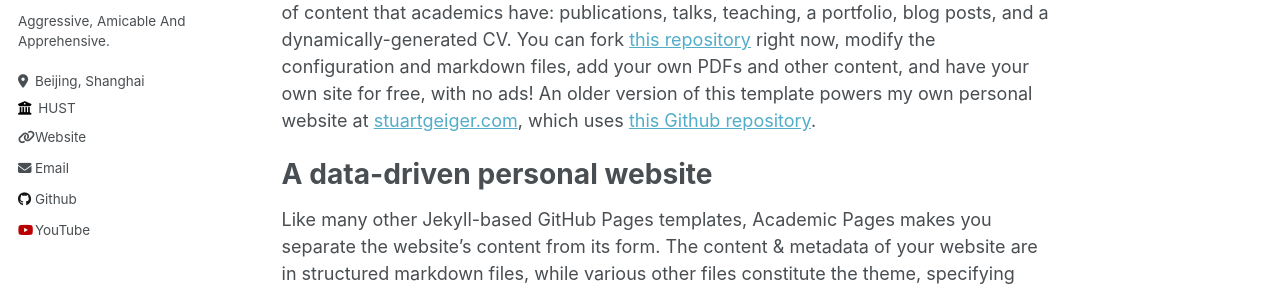
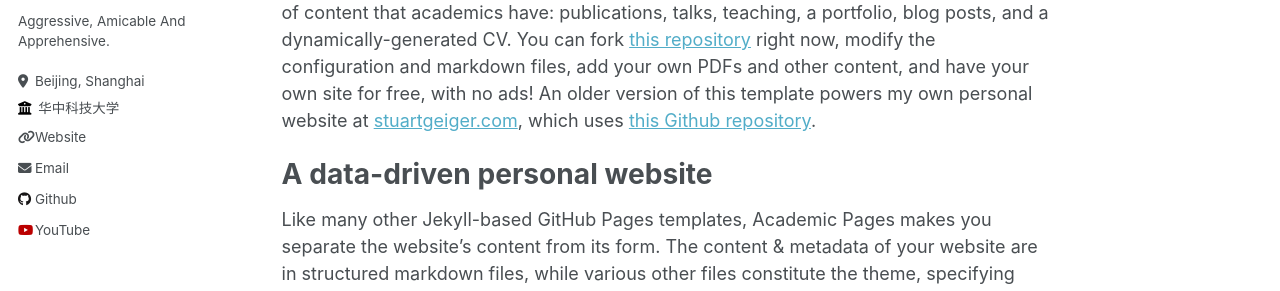
Before and after one commit to WendellGong/WendellGong.github.io, a Jekyll site: the page built from _pages/about.md, in a window 1280 px wide. Shown: the part 312-603 px from the top of the page. Built offline with Jekyll 4.4.1, drawn with Linux system fonts in a browser that asks for light colours.

Commit message:
WendellGong.github.io

```diff
--- a/_config.yml
+++ b/_config.yml
@@ -12,8 +12,8 @@
 title_separator          : "-"
 name                     : &name "龚文治"
 description              : &description "personal description"
-url                      : "https://space.bilibili.com/700240001" # the base hostname & protocol for your site e.g. "https://mmistakes.github.io"
-baseurl                  : "" # the subpath of your site, e.g. "/blog"
+url                      : #"https://space.bilibili.com/700240001"
+baseurl                  : # the subpath of your site, e.g. "/blog"
 repository               : "https://github.com/WendellGong"
 
 # Site Author - The following control what appear as part of the author content on the side bar.
@@ -26,7 +26,7 @@
   pronouns         : # example: "she/her"
   bio              : "Aggressive, Amicable And Apprehensive."
   location         : "Beijing, Shanghai"
-  employer         : "HUST"
+  employer         : "华中科技大学"
   uri              : "904057564@qq.com"# URL
   email            : "904057564@qq.com"
 
```
